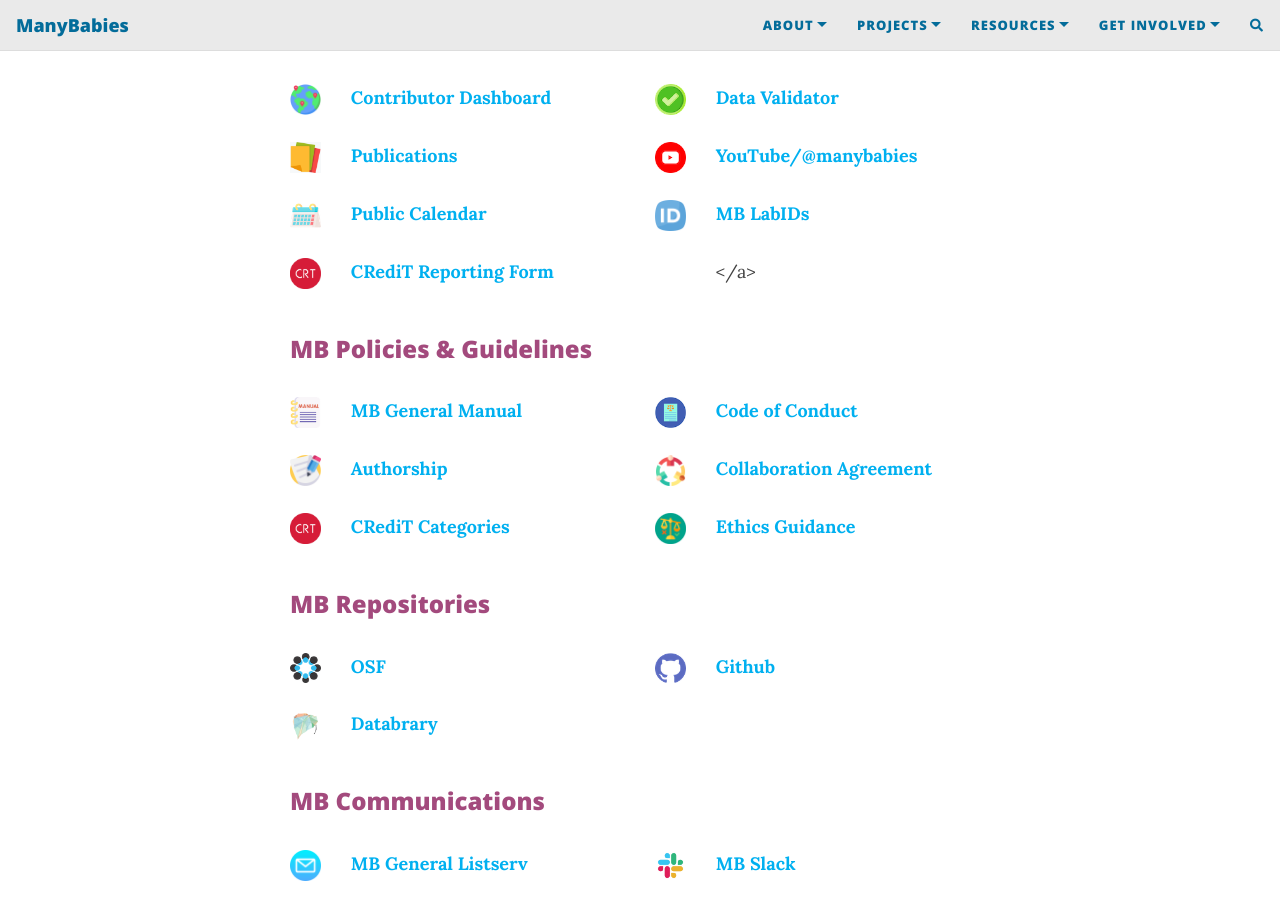
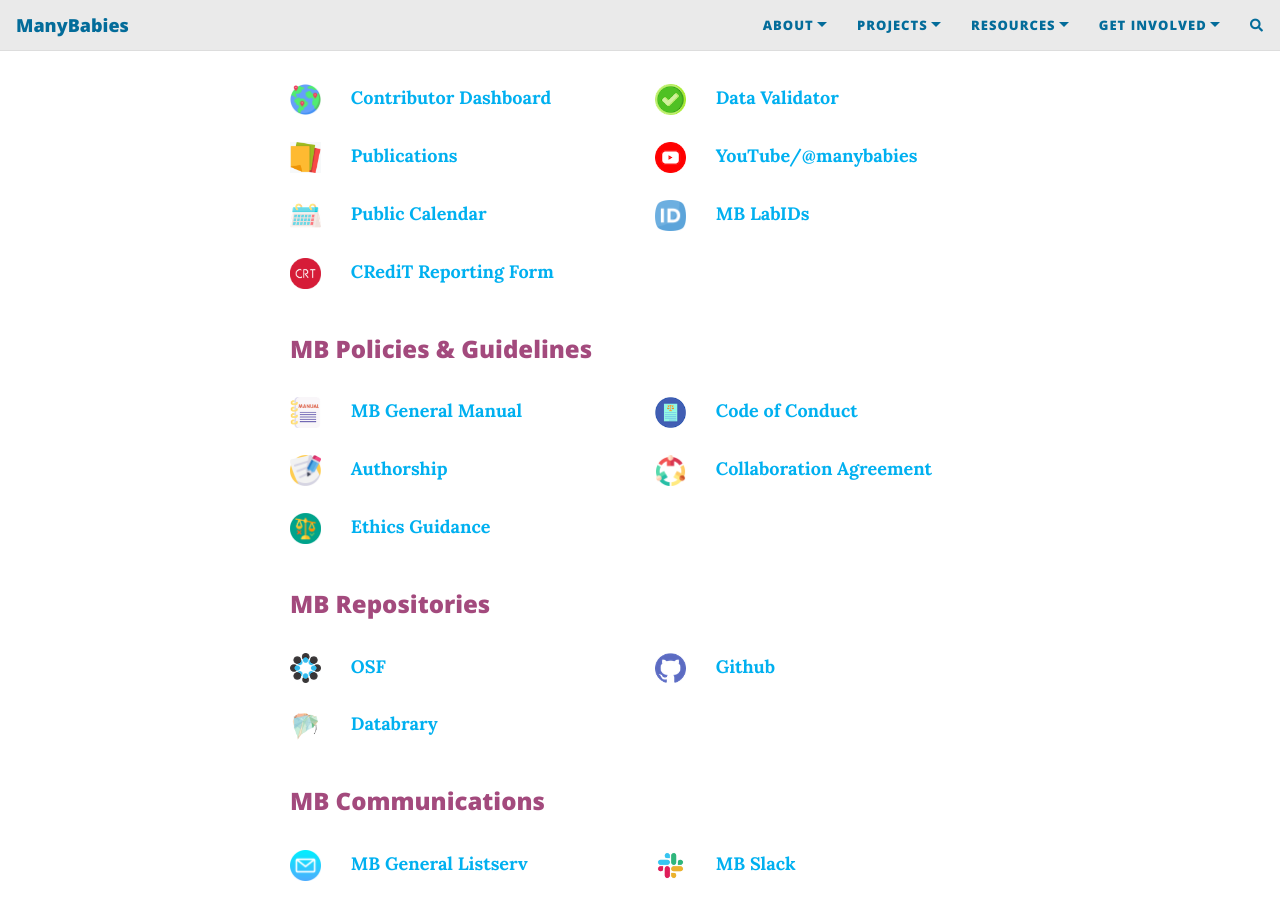
Before and after one commit to manybabies/manybabies.github.io, a Jekyll site: the page built from resources.md, in a window 1280 px wide and 900 px high, scrolled down 304 px. Built offline with Jekyll 4.4.1, drawn with Linux system fonts in a browser that asks for light colours; nearby versions of some CDN libraries; comment, search, counter and statistics services are not loaded.

Commit message:
Update resources.md

```diff
--- a/resources.md
+++ b/resources.md
@@ -70,7 +70,6 @@
         <br>
       </div>
       <div class="col-sm-5" align="left">
-        </a>
       </div>
     </div>
     <br>
@@ -112,16 +111,14 @@
     <br>
     <div class="row" align="center">
       <div class="col-sm-1 col-xs-6" align="left">
-        <a href="https://drive.google.com/file/d/1aoFctk4pDujOg8UV7LLuWA3o42uO718Z/view?usp=share_link" target="_blank"><img src="/assets/img/credit-icon.png" alt="CRediT categories" width="50"></a>
-      </div>
-      <div class="col-sm-5 col-xs-6" align="left">
-        <a href="https://drive.google.com/file/d/1aoFctk4pDujOg8UV7LLuWA3o42uO718Z/view?usp=share_link" target="_blank"><b>CRediT Categories</b></a>
-      </div>
-      <div class="col-sm-1 col-xs-6" align="left">
         <a href="https://drive.google.com/file/d/1QSaPAgf5Y0jmli6BC0fGMS_PMniAvyd-/view?usp=share_link" target="_blank"><img src="/assets/img/ethics_freepik.png" alt="ethics icon (a scale weighted toward green checkmark and away from red x)" width="50"></a>
       </div>
       <div class="col-sm-5 col-xs-6" align="left">
         <a href="https://drive.google.com/file/d/1QSaPAgf5Y0jmli6BC0fGMS_PMniAvyd-/view?usp=share_link" target="_blank"><b>Ethics Guidance</b></a>
+      </div>
+      <div class="col-sm-1 col-xs-6" align="left">
+      </div>
+      <div class="col-sm-5 col-xs-6" align="left">
       </div>
     </div>
     <br>
```
